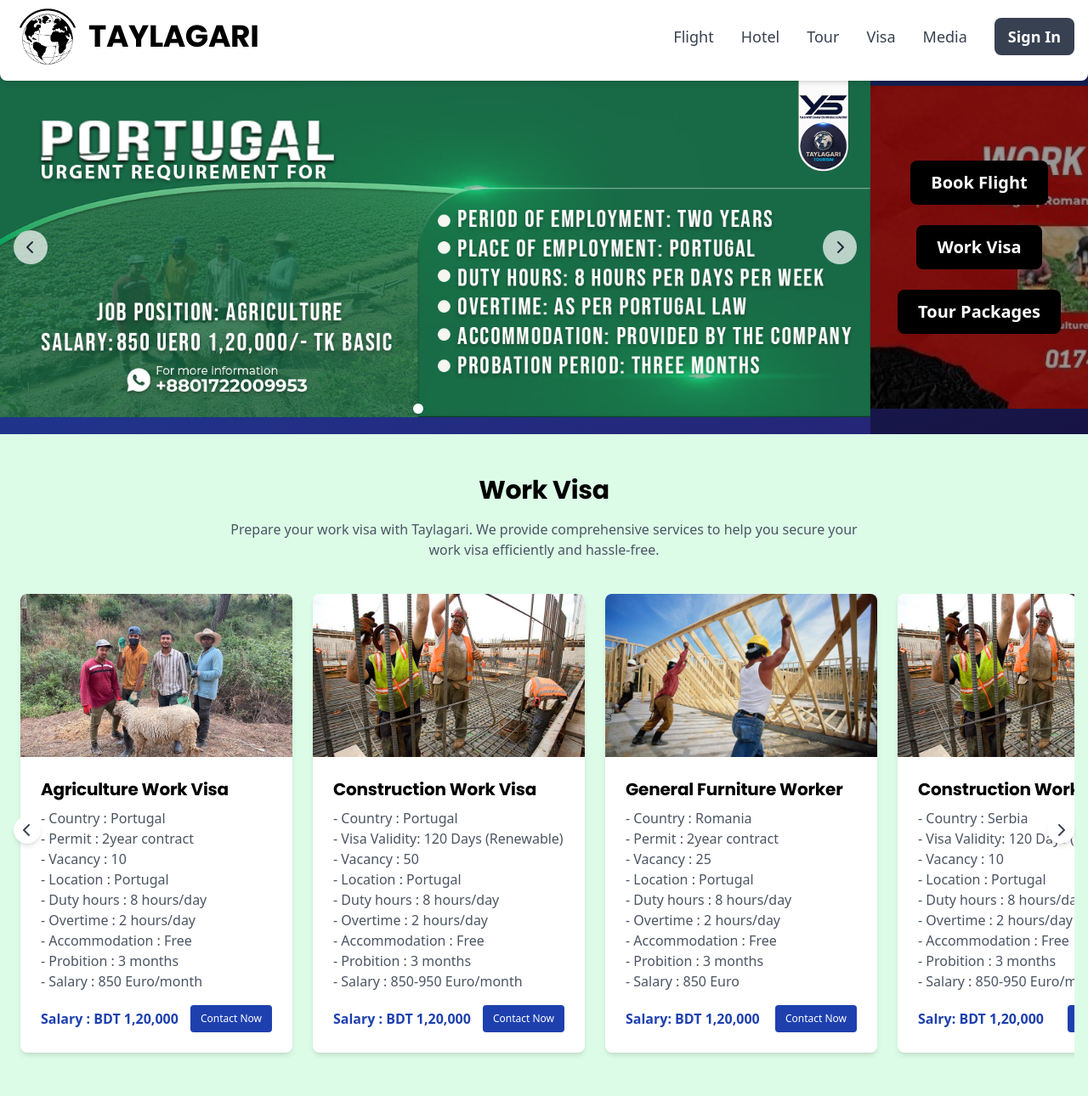
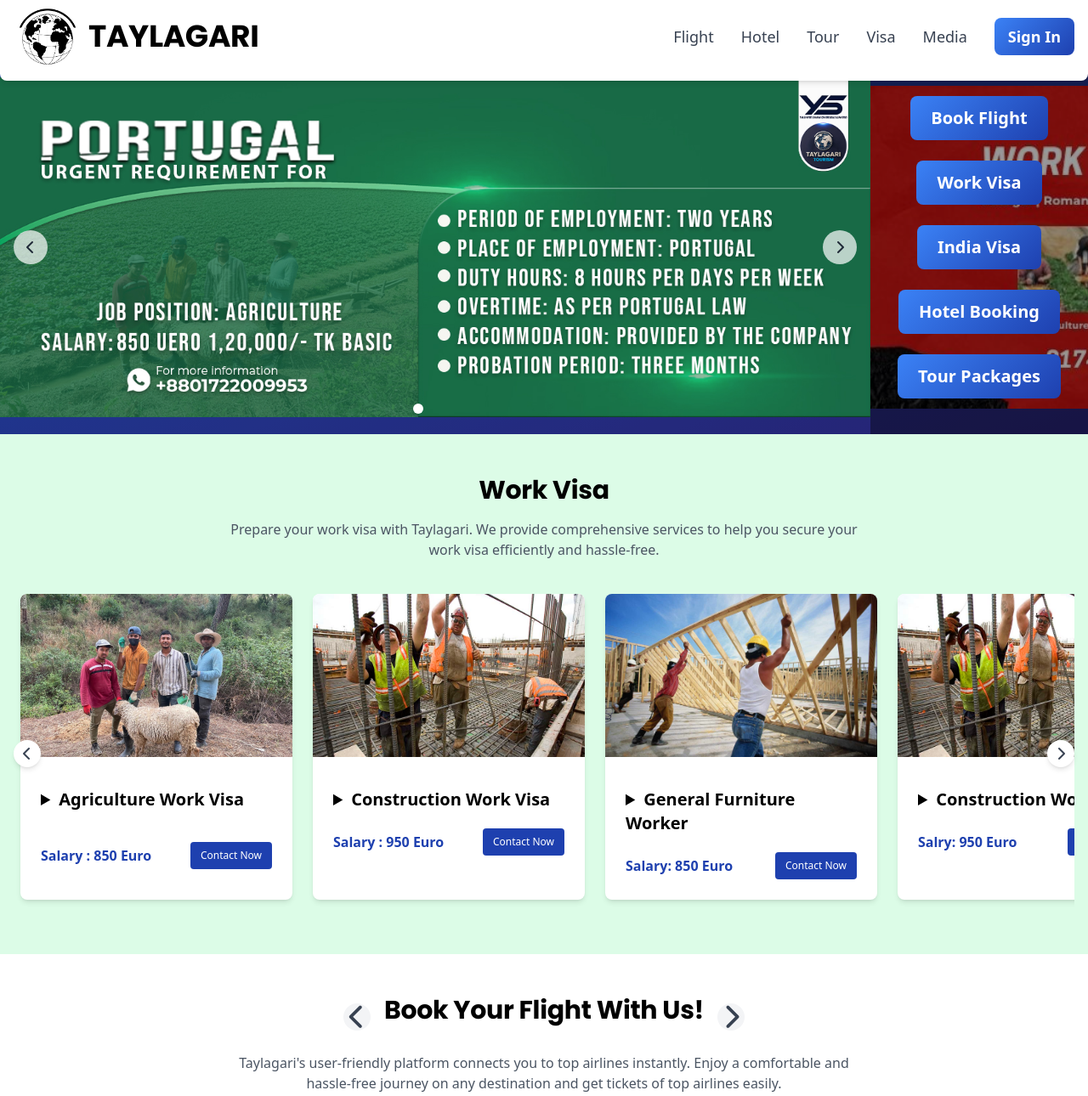
Before and after one commit to taylagari/taylagari.github.io, a plain HTML site: page index.html in a window 1280 px wide. Shown: the part 9-1299 px from the top of the page at 85% size. Drawn offline with nearby package versions, Linux system fonts and the light colour scheme.

Commit message:
add RFQ1

```diff
--- a/index.html
+++ b/index.html
@@ -131,7 +131,7 @@
           </div>
           <a
             href="/auth.html"
-            class="bg-gray-700 hover:bg-blue-600 text-lg px-4 py-2 rounded-lg font-semibold text-white"
+            class="btn btn-primary hover:bg-blue-600 text-lg px-4 py-2 rounded-lg font-semibold text-white"
             >Sign In</a
           >
         </nav>
@@ -249,21 +249,35 @@
         >
           <a
             href="/flight.html"
-            class="bg-black hover:bg-blue-600 text-xl text-white font-semibold px-6 py-3 rounded-lg inline-flex items-center space-x-2 px-4 py-2 hover:shadow-lg transition duration-300"
+            class="btn btn-primary hover:bg-blue-600 text-xl text-white font-semibold px-6 py-3 rounded-lg inline-flex items-center space-x-2 px-4 py-2 hover:shadow-lg transition duration-300"
           >
             Book Flight</a
           >
           <br />
           <a
-            href="/flight.html"
-            class="bg-black hover:bg-blue-600 text-xl text-white font-semibold px-6 py-3 rounded-lg inline-flex items-center space-x-2 px-4 py-2 hover:shadow-lg transition duration-300"
+            href="./work_visa.html"
+            class="btn btn-primary hover:bg-blue-600 text-xl text-white font-semibold px-6 py-3 rounded-lg inline-flex items-center space-x-2 px-4 py-2 hover:shadow-lg transition duration-300"
           >
             Work Visa</a
           >
           <br />
           <a
-            href="/flight.html"
-            class="bg-black hover:bg-blue-600 text-xl text-white font-semibold px-6 py-3 rounded-lg inline-flex items-center space-x-2 px-4 py-2 hover:shadow-lg transition duration-300"
+            href="./indian_visa.html"
+            class="btn btn-primary hover:bg-blue-600 text-xl text-white font-semibold px-6 py-3 rounded-lg inline-flex items-center space-x-2 px-4 py-2 hover:shadow-lg transition duration-300"
+          >
+            India Visa</a
+          >
+          <br />
+          <a
+            href="./hotel.html"
+            class="btn btn-primary hover:bg-blue-600 text-xl text-white font-semibold px-6 py-3 rounded-lg inline-flex items-center space-x-2 px-4 py-2 hover:shadow-lg transition duration-300"
+          >
+            Hotel Booking</a
+          >
+          <br />
+          <a
+            href="./tour.html"
+            class="btn btn-primary hover:bg-blue-600 text-xl text-white font-semibold px-6 py-3 rounded-lg inline-flex items-center space-x-2 px-4 py-2 hover:shadow-lg transition duration-300"
           >
             Tour Packages</a
           >
@@ -295,8 +309,11 @@
                 "
               ></div>
               <div class="p-6">
-                <h3 class="font-bold text-xl mb-2">Agriculture Work Visa</h3>
-                <p class="text-gray-600 mb-4">
+                <details>
+                  <summary class="cursor-pointer py-3 font-bold text-xl mb-2">
+                    Agriculture Work Visa
+                  </summary>
+                  <p class="pb-4 text-gray-700">
                     - Country : Portugal <br />
                     - Permit : 2year contract <br />
                     - Vacancy : 10 <br />
@@ -307,10 +324,11 @@
                     - Probition : 3 months <br />
                     - Salary : 850 Euro/month <br />
                   </p>
+                </details>
+
+                <p class="text-gray-600 mb-4"></p>
                 <div class="flex justify-between items-center">
-                  <span class="text-primary font-bold"
-                    >Salary : BDT 1,20,000</span
-                  >
+                  <span class="text-primary font-bold">Salary : 850 Euro</span>
                   <button
                     class="text-xs bg-primary text-white px-3 py-2 rounded"
                   >
@@ -329,8 +347,11 @@
                 "
               ></div>
               <div class="p-6">
-                <h3 class="font-bold text-xl mb-2">Construction Work Visa</h3>
-                <p class="text-gray-600 mb-4">
+                <details>
+                  <summary class="cursor-pointer py-3 font-bold text-xl mb-2">
+                    Construction Work Visa
+                  </summary>
+                  <p class="pb-4 text-gray-700">
                     - Country : Portugal <br />
                     - Visa Validity: 120 Days (Renewable) <br />
                     - Vacancy : 50 <br />
@@ -341,10 +362,9 @@
                     - Probition : 3 months <br />
                     - Salary : 850-950 Euro/month <br />
                   </p>
+                </details>
                 <div class="flex justify-between items-center">
-                  <span class="text-primary font-bold"
-                    >Salary : BDT 1,20,000</span
-                  >
+                  <span class="text-primary font-bold">Salary : 950 Euro</span>
                   <button
                     class="text-xs bg-primary text-white px-3 py-2 rounded"
                   >
@@ -363,8 +383,11 @@
                 "
               ></div>
               <div class="p-6">
-                <h3 class="font-bold text-xl mb-2">General Furniture Worker</h3>
-                <p class="text-gray-600 mb-4">
+                <details>
+                  <summary class="cursor-pointer py-3 font-bold text-xl mb-2">
+                    General Furniture Worker
+                  </summary>
+                  <p class="pb-4 text-gray-700">
                     - Country : Romania <br />
                     - Permit : 2year contract <br />
                     - Vacancy : 25 <br />
@@ -375,10 +398,10 @@
                     - Probition : 3 months <br />
                     - Salary : 850 Euro <br />
                   </p>
+                </details>
+
                 <div class="flex justify-between items-center">
-                  <span class="text-primary font-bold">
-                    Salary: BDT 1,20,000</span
-                  >
+                  <span class="text-primary font-bold"> Salary: 850 Euro</span>
                   <button
                     class="text-xs bg-primary text-white px-3 py-2 rounded"
                   >
@@ -397,8 +420,11 @@
                 "
               ></div>
               <div class="p-6">
-                <h3 class="font-bold text-xl mb-2">Construction Worker</h3>
-                <p class="text-gray-600 mb-4">
+                <details>
+                  <summary class="cursor-pointer py-3 font-bold text-xl mb-2">
+                    Construction Worker
+                  </summary>
+                  <p class="pb-4 text-gray-700">
                     - Country : Serbia <br />
                     - Visa Validity: 120 Days (Renewable) <br />
                     - Vacancy : 10 <br />
@@ -409,10 +435,10 @@
                     - Probition : 3 months <br />
                     - Salary : 850-950 Euro/month <br />
                   </p>
+                </details>
+
                 <div class="flex justify-between items-center">
-                  <span class="text-primary font-bold"
-                    >Salry: BDT 1,20,000</span
-                  >
+                  <span class="text-primary font-bold">Salry: 950 Euro</span>
                   <button
                     class="text-xs bg-primary text-white px-3 py-2 rounded"
                   >
@@ -431,8 +457,11 @@
                 "
               ></div>
               <div class="p-6">
-                <h3 class="font-bold text-xl mb-2">Factory Worker</h3>
-                <p class="text-gray-600 mb-4">
+                <details>
+                  <summary class="cursor-pointer py-3 font-bold text-xl mb-2">
+                    Factory Worker
+                  </summary>
+                  <p class="pb-4 text-gray-700">
                     - Country : Serbia <br />
                     - Visa Validity: 120 Days (Renewable) <br />
                     - Vacancy : 10 <br />
@@ -443,6 +472,7 @@
                     - Probition : 3 months <br />
                     - Salary : 850-950 Euro/month <br />
                   </p>
+                </details>
                 <div class="flex justify-between items-center">
                   <span class="text-primary font-bold"
                     >Salary: BDT 1,20,000</span
```
Lines whose indentation alone changed are shown as unchanged.
